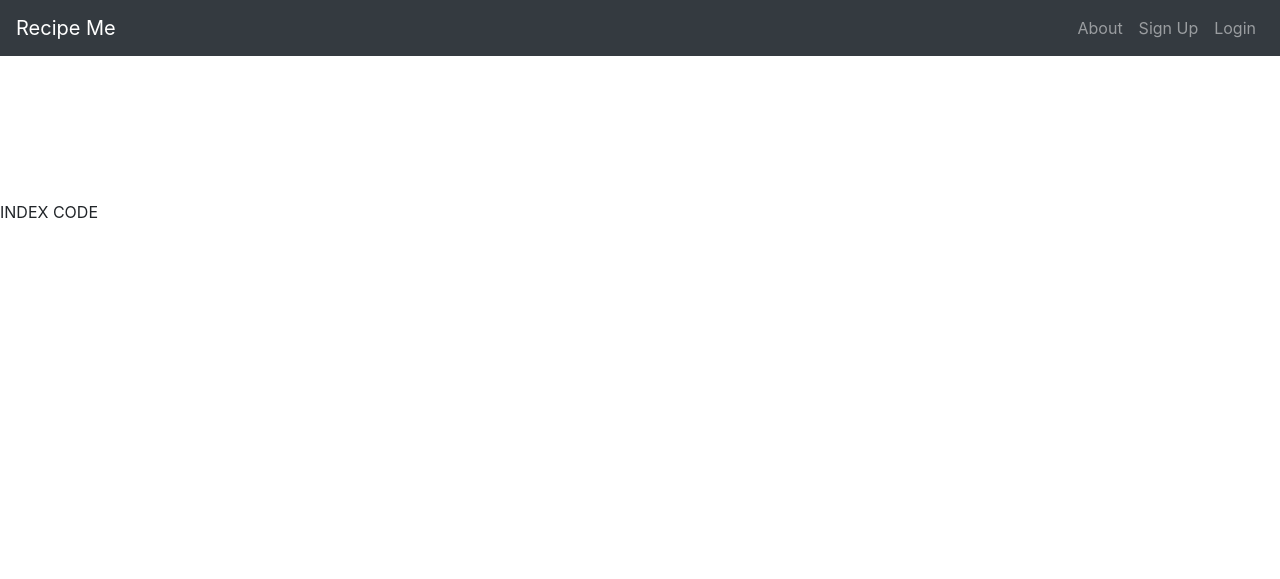
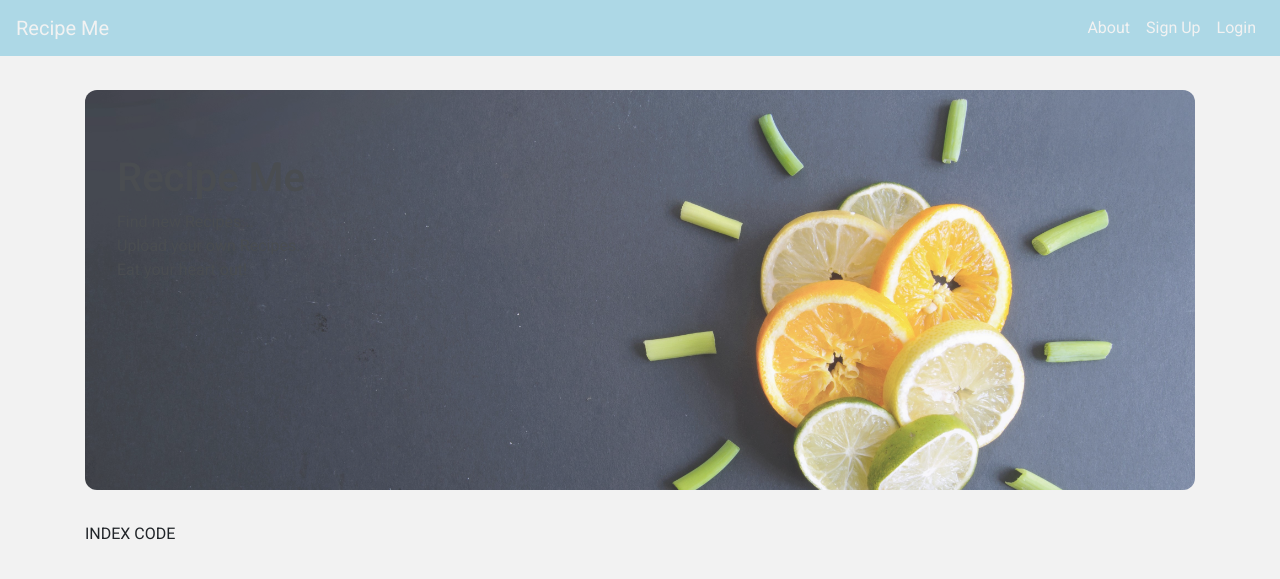
Before and after one commit to alexmortali/recipe_me, a Flask app: page / in a window 1280 px wide. Shown: the top 579 px of the page. Run offline with Flask 2, Linux system fonts and the light colour scheme; some libraries are stand-ins or nearby versions.

Commit message:
Added jumbotron to base.html

```diff
--- a/static/css/style.css
+++ b/static/css/style.css
@@ -1,3 +1,41 @@
-#test_code {
-    margin-top: 200px;
+@import url('https://fonts.googleapis.com/css?family=Roboto:100,300,400,500,600,700');
+
+body {
+    font-family: "Roboto", sans-serif;
+    background-color: #f2f2f2;
 }
+
+/*----------------------------------------- Base - Jumbotron */
+
+.bg-light {
+    background-color: #ADD8E6!important;
+}
+
+.navbar a {
+    color: #f2f2f2!important;
+}
+
+.jumbotron {
+    background-image: url('../images/jumbotron-desktop.jpeg');
+    background-repeat: no-repeat;
+    background-size: cover;
+    margin-top: 90px;
+    height: 400px!important;
+    opacity: 0.8;
+    border-radius: 12px;
+}
+
+.jumbp-text {
+    margin: 70px 0px;
+    color: #f2f2f2;
+    letter-spacing: 2px;
+}
+
+
+
+/*----------------------------------------- Media Queries */
+@media (min-width: 768px) {
+    .jumbortron {
+        height: 400px;
+    }
+}
--- a/templates/base.html
+++ b/templates/base.html
@@ -5,6 +5,7 @@
     <meta charset="UTF-8">
     <meta name="viewport" content="width=device-width, initial-scale=1, shrink-to-fit=no">
     <meta http-equiv="X-UA-Compatible" content="ie=edge">
+
     <title>Home</title>
 
     <link rel="stylesheet" href="https://stackpath.bootstrapcdn.com/bootstrap/4.3.1/css/bootstrap.min.css">
@@ -13,8 +14,8 @@
 
 <body>
     <header>
-        <nav class="navbar navbar-expand-md navbar-dark fixed-top bg-dark">
-            <a class="navbar-brand" href="{{url_for('get_recipes')}}">Recipe Me</a>
+        <nav class="navbar navbar-expand-md navbar-light fixed-top bg-light">
+            <a class="navbar-brand" href="{{url_for('home')}}">Recipe Me</a>
             <button class="navbar-toggler" type="button" data-toggle="collapse" data-target="#navbarCollapse" aria-controls="navbarCollapse" aria-expanded="false" aria-label="Toggle navigation">
             <span class="navbar-toggler-icon"></span>
             </button>
@@ -34,7 +35,24 @@
         </nav>
     </header>
 
-    {% block content %} {% endblock %}
+    <main>
+        <div class="container">
+            <div class="row">
+                <div class="col-12">
+                    <section class="jumbotron">
+                        <div class="jumbo-text">
+                            <h1>Recipe Me</h1>
+                            <p>Find new Recipes...<br>Upload your own Recipes.<br>Eat your heart out!</p>
+                        </div>
+                    </section>
+                </div>
+            </div>
+
+            {% block content %} {% endblock %}
+        </div>
+    </main>
+
+
 
     <script src="https://code.jquery.com/jquery-3.3.1.slim.min.js" integrity="sha384-q8i/X+965DzO0rT7abK41JStQIAqVgRVzpbzo5smXKp4YfRvH+8abtTE1Pi6jizo" crossorigin="anonymous"></script>
     <script src="https://cdnjs.cloudflare.com/ajax/libs/popper.js/1.14.7/umd/popper.min.js" integrity="sha384-UO2eT0CpHqdSJQ6hJty5KVphtPhzWj9WO1clHTMGa3JDZwrnQq4sF86dIHNDz0W1" crossorigin="anonymous"></script>
```
